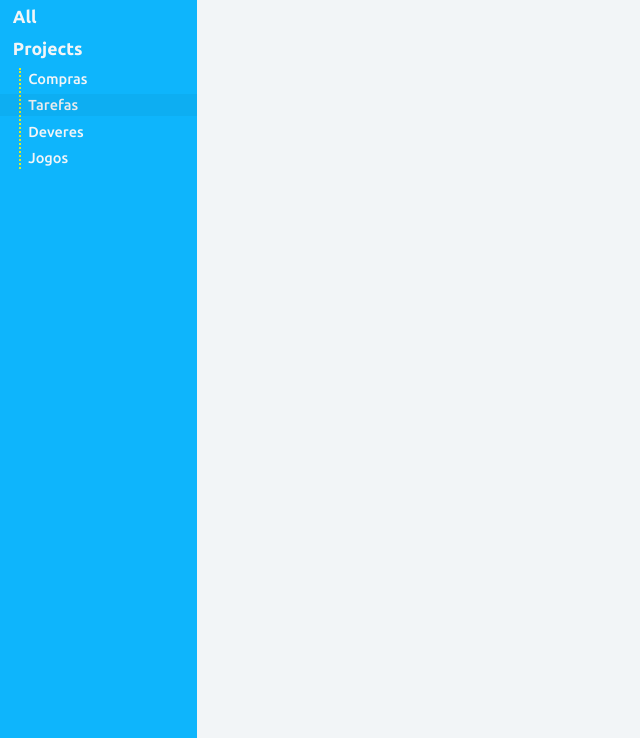
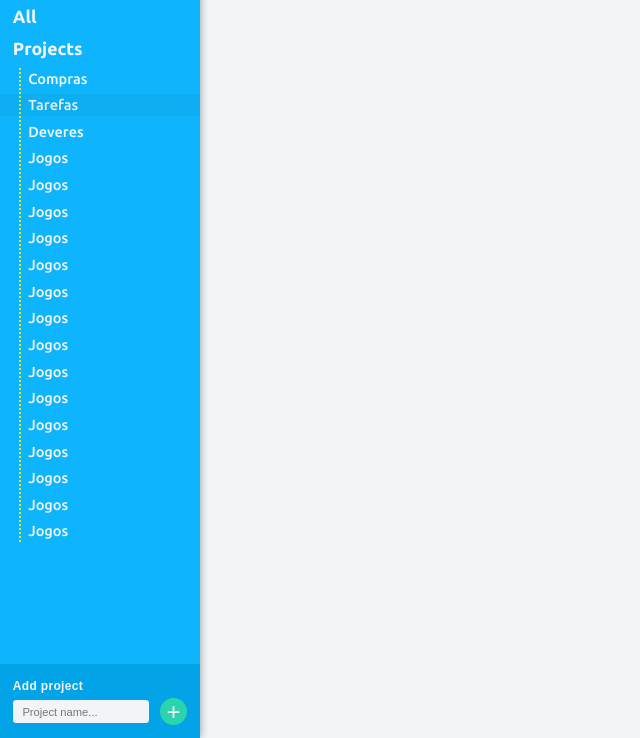
Before and after one commit to gabs712/todo-list, a website built with webpack: page src/index.html in a window 1280 px wide. Shown: the part 62-800 px from the top of the page, without its empty margins (0-640 px from the left). Built offline with nearby package versions, Linux system fonts and the light colour scheme.

Commit message:
Finish sidebar

```diff
--- a/src/index.html
+++ b/src/index.html
@@ -8,6 +8,7 @@
 <body>
   <div class="container">
     <aside class="sidebar">
+      <div class="sidebar__navigation">
         <div class="logo">
           <div class="logo__txt">WhatTodo</div>
           <svg class="logo__svg" xmlns="http://www.w3.org/2000/svg" height="24px" viewBox="0 -960 960 960" width="24px" fill="#e8eaed"><path d="M480-80q-83 0-156-31.5T197-197q-54-54-85.5-127T80-480q0-83 31.5-156T197-763q54-54 127-85.5T480-880q65 0 123 19t107 53l-58 59q-38-24-81-37.5T480-800q-133 0-226.5 93.5T160-480q0 133 93.5 226.5T480-160q133 0 226.5-93.5T800-480q0-18-2-36t-6-35l65-65q11 32 17 66t6 70q0 83-31.5 156T763-197q-54 54-127 85.5T480-80Zm-56-216L254-466l56-56 114 114 400-401 56 56-456 457Z"/></svg>
@@ -21,8 +22,36 @@
               <div class="project-nav__item--select">Tarefas</div>
               <div class="project-nav__item">Deveres</div>
               <div class="project-nav__item">Jogos</div>
+              <div class="project-nav__item">Jogos</div>
+              <div class="project-nav__item">Jogos</div>
+              <div class="project-nav__item">Jogos</div>
+              <div class="project-nav__item">Jogos</div>
+              <div class="project-nav__item">Jogos</div>
+              <div class="project-nav__item">Jogos</div>
+              <div class="project-nav__item">Jogos</div>
+              <div class="project-nav__item">Jogos</div>
+              <div class="project-nav__item">Jogos</div>
+              <div class="project-nav__item">Jogos</div>
+              <div class="project-nav__item">Jogos</div>
+              <div class="project-nav__item">Jogos</div>
+              <div class="project-nav__item">Jogos</div>
+              <div class="project-nav__item">Jogos</div>
             </div>
           </nav>
+        </div>
+      </div>
+      <div class="sidebar__control">
+        <div class="add-project">
+          <div class="add-project__header" for="">
+            <label class="add-project__label" for="add-project__input">
+              Add project
+            </label>
+          </div>
+          <form class="add-project__footer">
+            <input autocomplete="off" placeholder="Project name..." type="text" id="add-project__input" class="input">
+            <button class="plus-button">+</button>
+          </form>
+        </div>
       </div>
     </aside>
     <main class="content">
--- a/src/sass/abstracts/colors.scss
+++ /dev/null
@@ -1,2 +0,0 @@
-$background-color: #f2f5f7;
-$primary-color: rgb(14, 181, 252);
--- a/src/sass/abstracts/index.scss
+++ b/src/sass/abstracts/index.scss
@@ -1,2 +1,2 @@
-@forward './colors.scss';
+@forward './variables.scss';
 @forward './mixins.scss';
--- /dev/null
+++ b/src/sass/abstracts/variables.scss
@@ -0,0 +1,5 @@
+$background-color: #f2f5f7;
+$sidebar-text-color: $background-color;
+$primary-color: rgb(14, 181, 252);
+
+$sidebar-padding: .8rem;
--- a/src/sass/base/base.scss
+++ b/src/sass/base/base.scss
@@ -3,3 +3,7 @@
 body {
   background-color: $background-color;
 }
+
+html {
+  font-size: 1rem;
+}
--- /dev/null
+++ b/src/sass/components/add-project.scss
@@ -0,0 +1,22 @@
+@use '../abstracts/index.scss' as *;
+@use 'sass:color';
+
+.add-project {
+  display: grid;
+  background-color: color.scale($primary-color, $lightness: -12%);
+  padding: $sidebar-padding;
+  gap: .2rem;
+
+  &__header {
+    font-size: .75rem;
+    font-weight: bold;
+    letter-spacing: .02rem;
+  }
+
+  &__footer {
+    display: flex;
+    align-items: center;
+    gap: .7rem;
+    justify-content: space-between;
+  }
+}
--- /dev/null
+++ b/src/sass/components/input.scss
@@ -0,0 +1,19 @@
+@use '../abstracts/index.scss' as *;
+@use 'sass:color';
+
+.input {
+  background-color: $sidebar-text-color;
+  border: none;
+  width: 0;
+  flex: 1;
+  height: 1.45rem;
+  border-radius: .2rem;
+  font-size: .65rem;
+  padding-inline: .6rem;
+  color: color.scale(black, $lightness: 35%);
+  font-size: .7rem;
+
+  &:focus {
+    outline: none;
+  }
+}
--- a/src/sass/components/logo.scss
+++ b/src/sass/components/logo.scss
@@ -1,3 +1,5 @@
+@use '../abstracts/index.scss' as *;
+
 .logo {
   display: flex;
   align-items: center;
--- /dev/null
+++ b/src/sass/components/plus-button.scss
@@ -0,0 +1,28 @@
+@use '../abstracts/index.scss' as *;
+@use 'sass:color';
+
+.plus-button {
+  $size: 1.7rem;
+  $background-color: rgb(44, 212, 173);
+
+  font-size: 1.5rem;
+  width: $size;
+  height: $size;
+  border-radius: 50%;
+  color: $sidebar-text-color;
+  display: flex;
+  justify-content: center;
+  align-items: center;
+  border: none;
+  cursor: pointer;
+  background-color: $background-color;
+
+
+  &:hover {
+    background-color: color.scale($background-color, $lightness: 10%);
+  }
+
+  &:active {
+    background-color: color.scale($background-color, $lightness: 25%);
+  }
+}
--- a/src/sass/components/project-nav.scss
+++ b/src/sass/components/project-nav.scss
@@ -1,4 +1,3 @@
-@use 'sass:color';
 @use '../abstracts/index.scss' as *;
 
 .project-nav {
--- a/src/sass/layout/container.scss
+++ b/src/sass/layout/container.scss
@@ -1,5 +1,5 @@
 .container {
   display: grid;
-  grid-template-columns: minmax(auto, 12.3rem) 1fr;
+  grid-template-columns: minmax(auto, 12.5rem) 1fr;
   height: 100svh;
 }
--- a/src/sass/layout/sidebar.scss
+++ b/src/sass/layout/sidebar.scss
@@ -1,19 +1,28 @@
 @use '../abstracts/index.scss' as *;
-
 
 .sidebar {
   background-color: $primary-color;
-  overflow: auto;
-  padding: .8rem;
-  color: $background-color;
-  font-family: Ubuntu;
+  color: $sidebar-text-color;
   display: grid;
-  gap: .9rem;
-  align-content: start;
-  position: relative;
+  box-shadow: 0 0 8px rgb(black, .4);
+  height: 100svh;
+
+  &__navigation {
+    overflow: auto;
+    padding: $sidebar-padding;
+    font-family: Ubuntu;
+    display: grid;
+    gap: .9rem;
+    align-content: start;
+    position: relative;
+  }
 
   &__group {
     display: grid;
     gap: .4rem;
   }
+
+  &__control {
+    align-self: end;
+  }
 }
--- a/src/sass/main.scss
+++ b/src/sass/main.scss
@@ -9,3 +9,6 @@
 @use 'components/logo.scss';
 @use 'components/project-nav.scss';
 @use 'components/section-title.scss';
+@use 'components/add-project.scss';
+@use 'components/input.scss';
+@use 'components/plus-button.scss';
```
Lines whose indentation alone changed are shown as unchanged.
